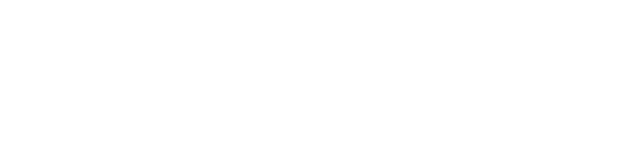
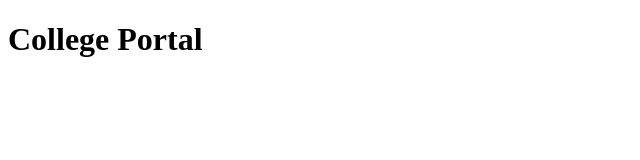
Before and after one commit to dubey-yash1483/WDW_0242, a plain HTML site: page Web Designing Workshop Assignment/Assignment 4/assignment_4.html in a window 1280 px wide. Shown: the whole page, without its empty margins (0-640 px from the left). Drawn offline with Linux system fonts and the light colour scheme.

Commit message:
Added semantic header tag

```diff
--- a/Web Designing Workshop Assignment/Assignment 4/assignment_4.html
+++ b/Web Designing Workshop Assignment/Assignment 4/assignment_4.html
@@ -5,7 +5,14 @@
         <meta name="viewport" content="width=device-width, initial-scale=1.0">
         <title>Semantic and Non-Semantic Elements</title>
     </head>
+
+    <!-- Aim: To build a page layout using semantic tags and compare it with a div layout. -->
+
     <body>
-        <!-- Aim: To build a page layout using semantic tags and compare it with a div layout. -->
+        <!-- Semantic Layouts -->
+         <header>
+            <h1>College Portal</h1>
+         </header>
+
     </body>
 </html>
```
